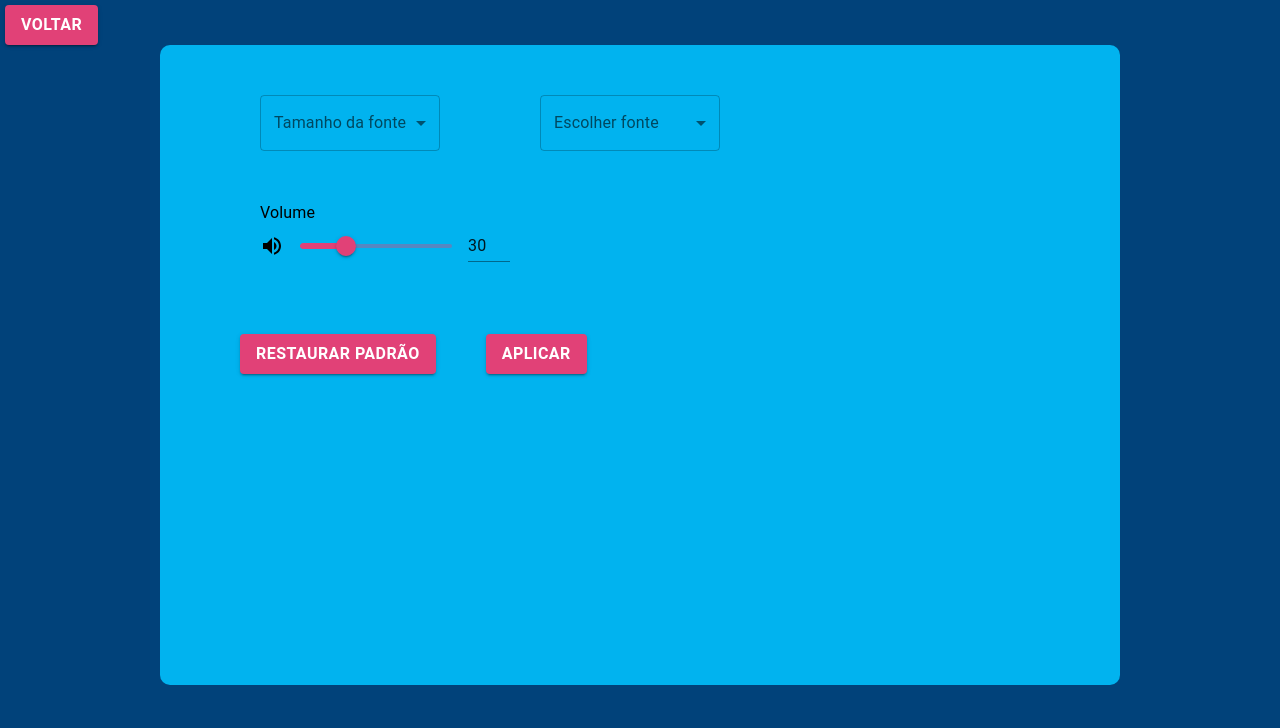
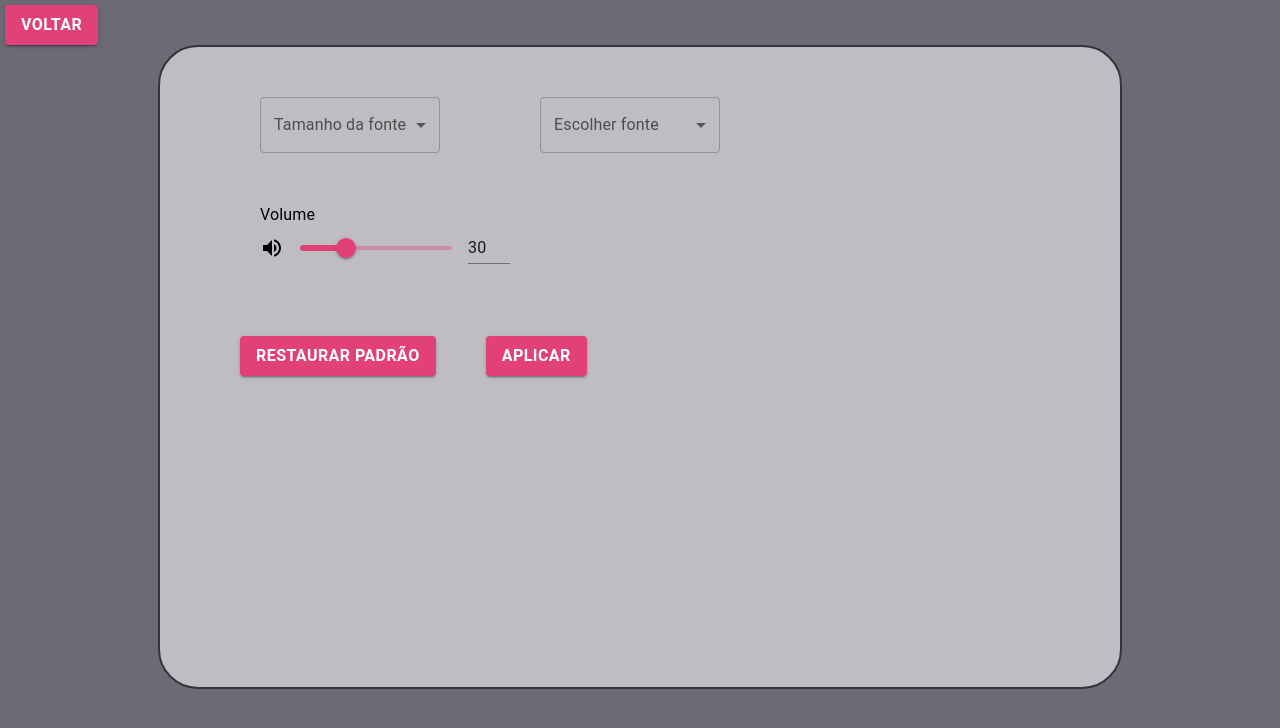
Before and after one commit to ThiagoAF25/IHC, a React (Create React App) app: page /config in a window 1280 px wide. Shown: the top 728 px of the page. Built offline with nearby package versions, Linux system fonts and the light colour scheme; the HTML template or start-up script is replaced by a standard one.

Commit message:
pagina de estatisticas e paleta de cores

```diff
--- a/src/routes/index.tsx
+++ b/src/routes/index.tsx
@@ -2,6 +2,7 @@ import { createBrowserRouter, Navigate } from "react-router-dom";
 import { ErrorPage } from "./ErrorPage";
 import { Home } from "../views/home";
 import { Config } from "../views/config";
+import { Stats } from "../views/stats";
 
 export const router = createBrowserRouter([
     {
@@ -16,5 +17,9 @@ export const router = createBrowserRouter([
     {
         path: "/config",
         element: <Config />
+    },
+    {
+        path: "/stats",
+        element: <Stats />
     }
 ]);
--- a/src/views/config/style.css
+++ b/src/views/config/style.css
@@ -1,13 +1,16 @@
 .configDiv {
-    background: #01427a;
+    background: #6d6a75;
     height: 100vh;
     width: 100%;
 }
 
 .containerConfig {
     width: 75%;
-    background: #01b3ef;
+    background: #bfbdc1;
     height: 80%;
-    border-radius: 10px;
+    border-radius: 40px;
     margin: 0 auto;
+    border-style: solid;
+    border-width: 2px;
+    border-color: #37323e;
 }
--- a/src/views/home/index.tsx
+++ b/src/views/home/index.tsx
@@ -23,7 +23,7 @@ export const Home = () => {
                     <Button component={Link} to="/config" variant="contained" color="primary" className="button" style={{ marginBottom: "32px" }}>
                         Configurações
                     </Button>
-                    <Button variant="contained" color="primary" className="button" >
+                    <Button component={Link} to="/stats"  variant="contained" color="primary" className="button" >
                         Estatísticas
                     </Button>
                 </Box>
--- /dev/null
+++ b/src/views/stats/index.tsx
@@ -0,0 +1,18 @@
+import { Box, Button } from '@mui/material';
+import { Link } from 'react-router-dom';
+import './style.css';
+
+
+export const Stats = () => {
+    return (
+        <div className="statsDiv">
+            <Button component={Link} to="/home" variant="contained" color="primary" style={{ marginTop: "5px", marginLeft: "5px"}}>
+                Voltar
+            </Button>
+            <Box className="containerStats">
+                /*<Box sx={{display: 'inline-flex',flexDirection: 'row', flexWrap: 'wrap'}}>
+                </Box>*/
+            </Box>
+        </div>
+    )
+};
--- /dev/null
+++ b/src/views/stats/style.css
@@ -0,0 +1,13 @@
+.statsDiv {
+    background: #37323e;
+    height: 100vh;
+    width: 100%;
+}
+
+.containerStats {
+    width: 75%;
+    background: #de9e36;
+    height: 80%;
+    border-radius: 10px;
+    margin: 0 auto;
+}
```
